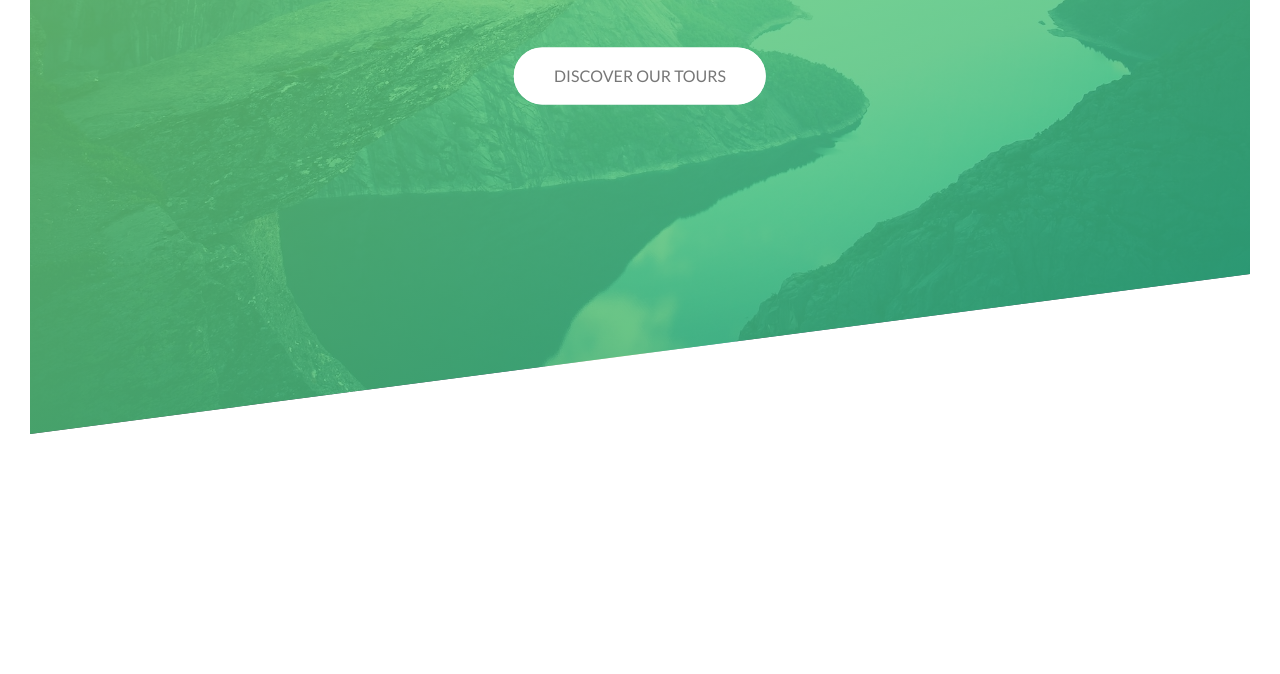
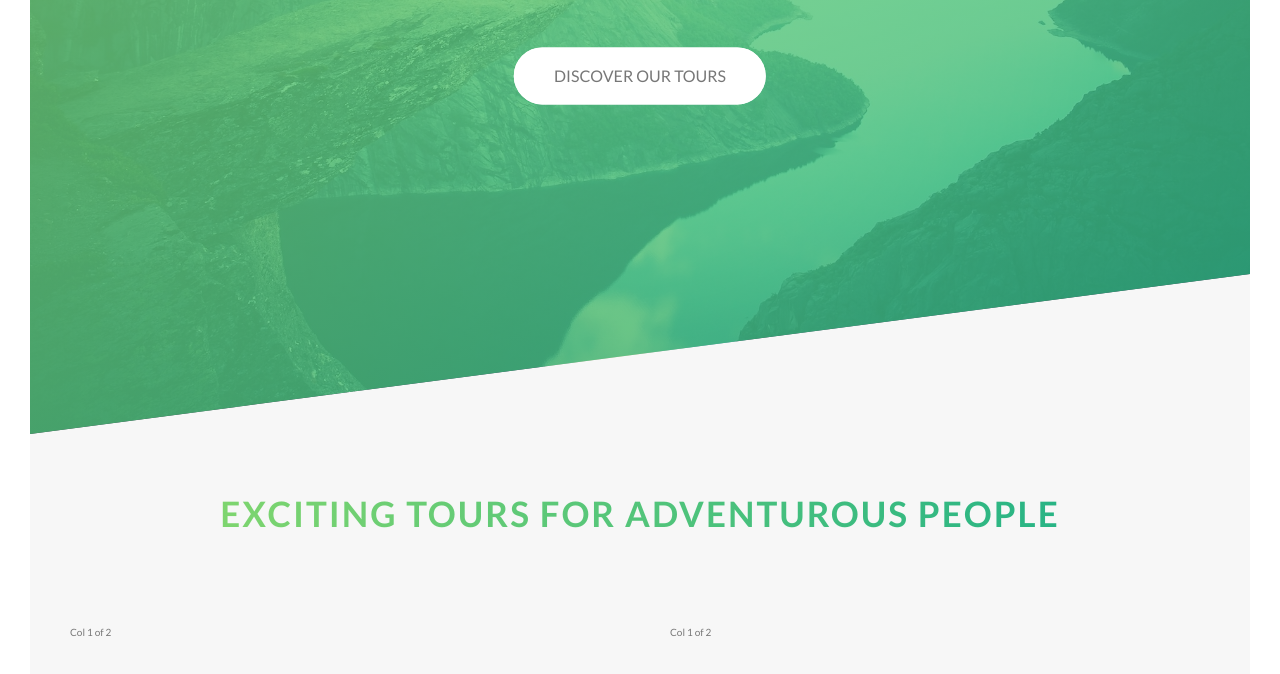
Before and after one commit to pedrohenriquepaixao/Natours-project, a website: page index.html in a window 1280 px wide. Shown: the part 356-1030 px from the top of the page. Before the commit the page ends 820 px from the top, so only its background shows below. Drawn offline with Linux system fonts and the light colour scheme.

Commit message:
Iniciando section About , e criando algumas utilites classes

```diff
--- a/index.html
+++ b/index.html
@@ -24,6 +24,25 @@
             </div>
         </header>
 
+        <main>
+            <section class="section-about">
+                <div class="u-center-text u-margin-bottom-8">
+                    <h2 class="heading-secondary">
+                        Exciting tours for adventurous people
+                    </h2>
+                </div>
+
+                <div class="row">
+                    <div class="col-1-of-2">
+                        Col 1 of 2
+                    </div>
+
+                    <div class="col-1-of-2">
+                        Col 1 of 2
+                    </div>
+                </div>
+            </section>
+        </main>
 
         <!--  Section Grid Teste
         <section class="grid-test">
--- a/sass/abstracts/_variables.scss
+++ b/sass/abstracts/_variables.scss
@@ -2,6 +2,8 @@
 $color-primary: #55c57a;
 $color-primary-light: #7ed56f;
 $color-primary-dark: #28b485;
+
+$color-grey-light-1: #f7f7f7;
 
 $color-gray-dark: #777777;
 $color-white: #FFFFFF;
--- a/sass/base/_typography.scss
+++ b/sass/base/_typography.scss
@@ -24,3 +24,21 @@
         animation-timing-function: ease-out;
     }
 }
+
+
+.heading-secondary{
+    font-size: 3.5rem;
+    text-transform: uppercase;
+    font-weight: 700;
+    display: inline-block;
+    background-image: linear-gradient(to right, $color-primary-light,$color-primary-dark);
+    -webkit-background-clip: text;
+    letter-spacing: .2rem;
+    color:transparent;
+    transition:all .2s;
+
+    &:hover{
+        transform: skewY(2deg) skewX(15deg) scale(1.1);
+        text-shadow: .5rem 1rem 2rem rgba($color-black,.2);
+    }
+}
--- a/sass/base/_utilites.scss
+++ b/sass/base/_utilites.scss
@@ -0,0 +1,2 @@
+.u-center-text{text-align: center;}
+.u-margin-bottom-8{margin-bottom: 8rem;}
--- a/sass/layout/_grid.scss
+++ b/sass/layout/_grid.scss
@@ -1,6 +1,5 @@
 .row{
     max-width: $grid-width;
-    background-color: #eee;
     margin:0 auto;
 
     &:not(:last-child){
@@ -10,7 +9,6 @@
     @include clearfix;
 
     [class^="col-"]{
-        background-color: orangered;
         float: left;
 
         &:not(:last-child){
--- a/sass/pages/_home.scss
+++ b/sass/pages/_home.scss
@@ -0,0 +1,5 @@
+.section-about{
+    background-color: $color-grey-light-1;
+    padding: 25rem 0;
+    margin-top: -20rem;
+}
```
Also changed, not shown: css/style.css.
